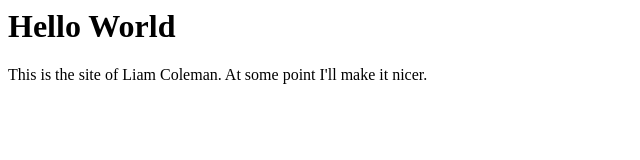
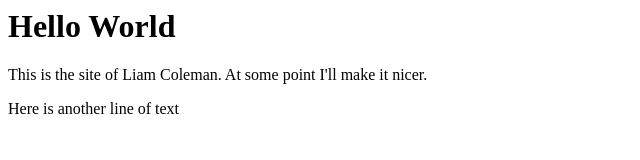
Before and after one commit to LiamColeman/LiamColeman.github.io, a plain HTML site: page index.html in a window 1280 px wide. Shown: the whole page, without its empty margins (0-640 px from the left). Drawn offline with Linux system fonts and the light colour scheme.

Commit message:
Added another line of text written in nvim

```diff
--- a/index.html
+++ b/index.html
@@ -3,6 +3,6 @@
 <title>Liam Coleman</title>
 <h1>Hello World</h1>
 <p>This is the site of Liam Coleman. At some point I'll make it nicer.</p>
-
+<p>Here is another line of text</p>
 </body>
 </html>
```
